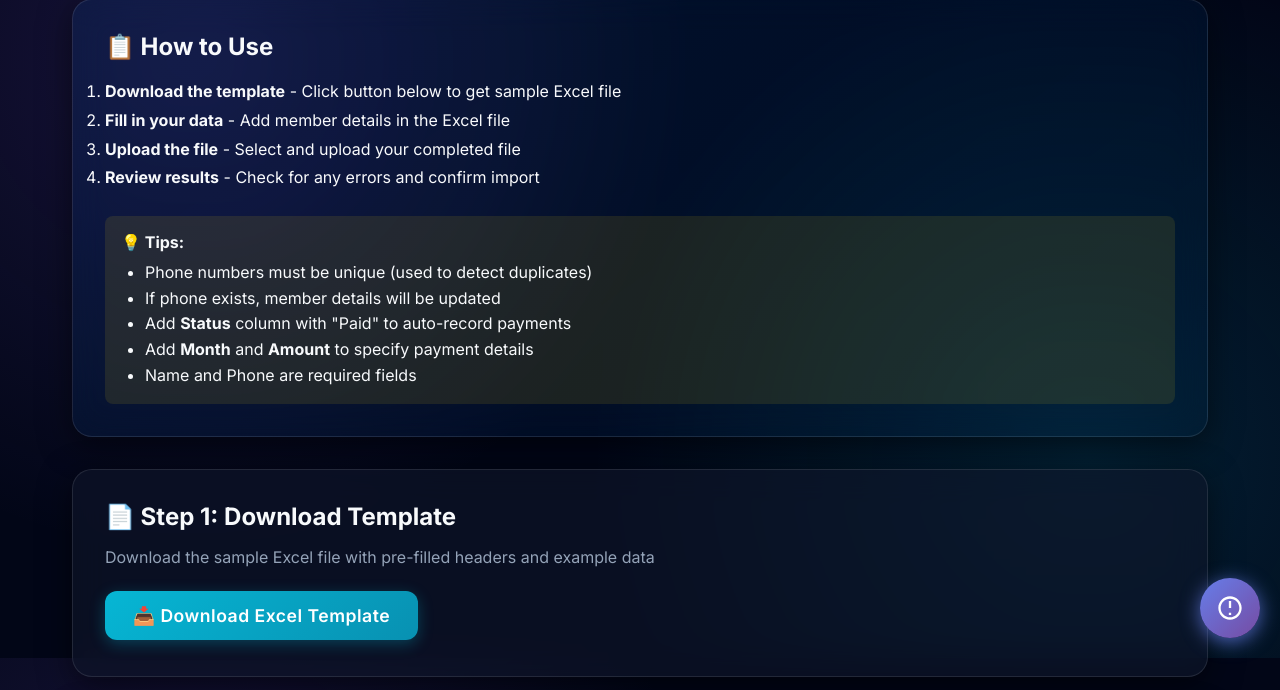
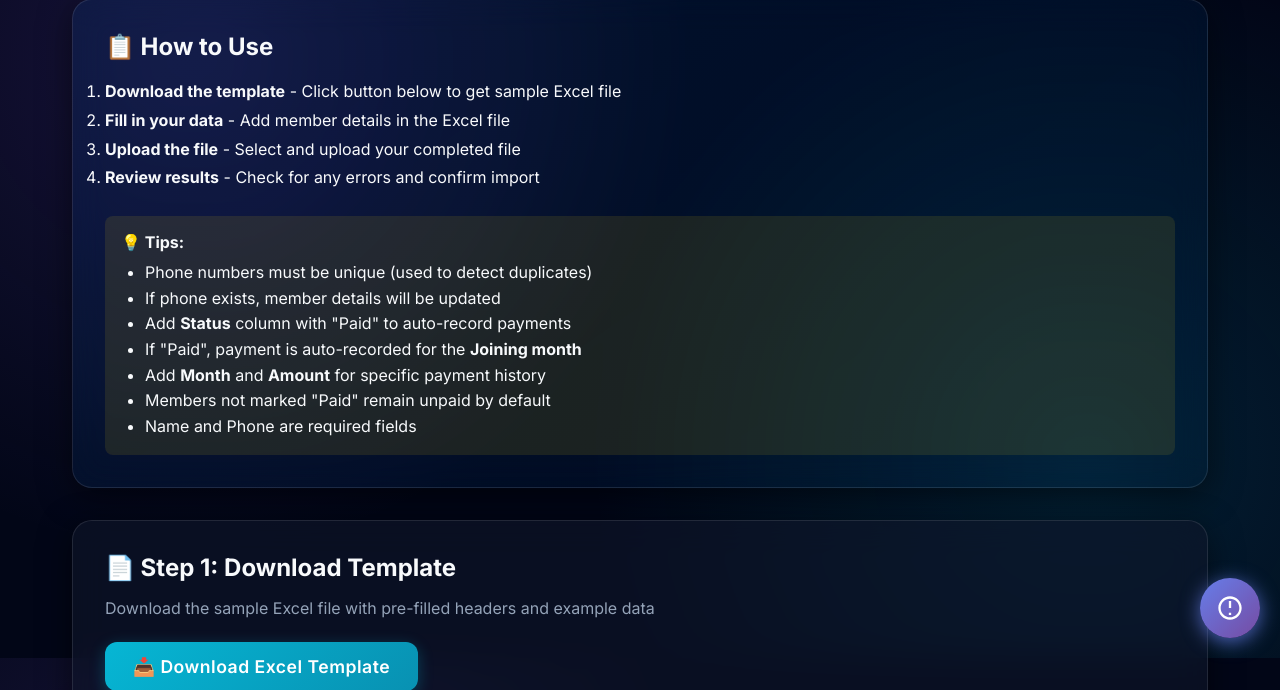
Before and after one commit to AHADKHATTAK1/fitnessmangement, a Flask app: template templates/bulk_import.html in a window 1280 px wide. Shown: the part 142-832 px from the top of the page. Run offline with Flask 3, Linux system fonts and the light colour scheme; the template is opened without the code that fills it, so the values that code supplies are empty; parts of the project's set-up code (start-up, migrations or seed data) failed here and were passed over.

Commit message:
💎 Refined Bulk Import: Auto-payment based on joining date and 'Paid' status

```diff
--- a/app.py
+++ b/app.py
@@ -2259,7 +2259,7 @@ def download_template():
     ws.title = "Members"
 
     # Headers
-    headers = ['Name', 'Phone', 'Email', 'Membership Type', 'Joined Date', 'Paid Month', 'Amount']
+    headers = ['Name', 'Phone', 'Email', 'Membership Type', 'Joined Date', 'Status', 'Paid Month', 'Amount']
 
     # Style for headers
     header_font = Font(bold=True, color="FFFFFF")
@@ -2276,9 +2276,9 @@ def download_template():
     # Sample Data (with Payment Example)
     current_month = datetime.now().strftime('%Y-%m')
     sample_data = [
-        ['John Doe', '03001234567', 'john@example.com', 'Gym', '2025-01-01', current_month, 2500],
-        ['Jane Smith', '03117654321', 'jane@example.com', 'Gym + Cardio', '2025-01-05', '', ''], # Unpaid example
-        ['Ahmed Ali', '03009876543', 'ahmed@example.com', 'Gym', '2025-01-10', current_month, 3000]
+        ['John Doe', '03001234567', 'john@example.com', 'Gym', '2025-01-01', 'Paid', current_month, 2500],
+        ['Jane Smith', '03117654321', 'jane@example.com', 'Gym + Cardio', '2025-01-05', 'Unpaid', '', ''],
+        ['Ahmed Ali', '03009876543', 'ahmed@example.com', 'Gym', '2025-01-10', 'Paid', current_month, 3000]
     ]
 
     for row_num, row_data in enumerate(sample_data, 2):
--- a/templates/bulk_import.html
+++ b/templates/bulk_import.html
@@ -30,7 +30,9 @@
             <li>Phone numbers must be unique (used to detect duplicates)</li>
             <li>If phone exists, member details will be updated</li>
             <li>Add <strong>Status</strong> column with "Paid" to auto-record payments</li>
-            <li>Add <strong>Month</strong> and <strong>Amount</strong> to specify payment details</li>
+            <li>If "Paid", payment is auto-recorded for the <strong>Joining month</strong></li>
+            <li>Add <strong>Month</strong> and <strong>Amount</strong> for specific payment history</li>
+            <li>Members not marked "Paid" remain unpaid by default</li>
             <li>Name and Phone are required fields</li>
         </ul>
     </div>
```
Also changed, not shown: gym_manager.py (+9 -15 lines).
